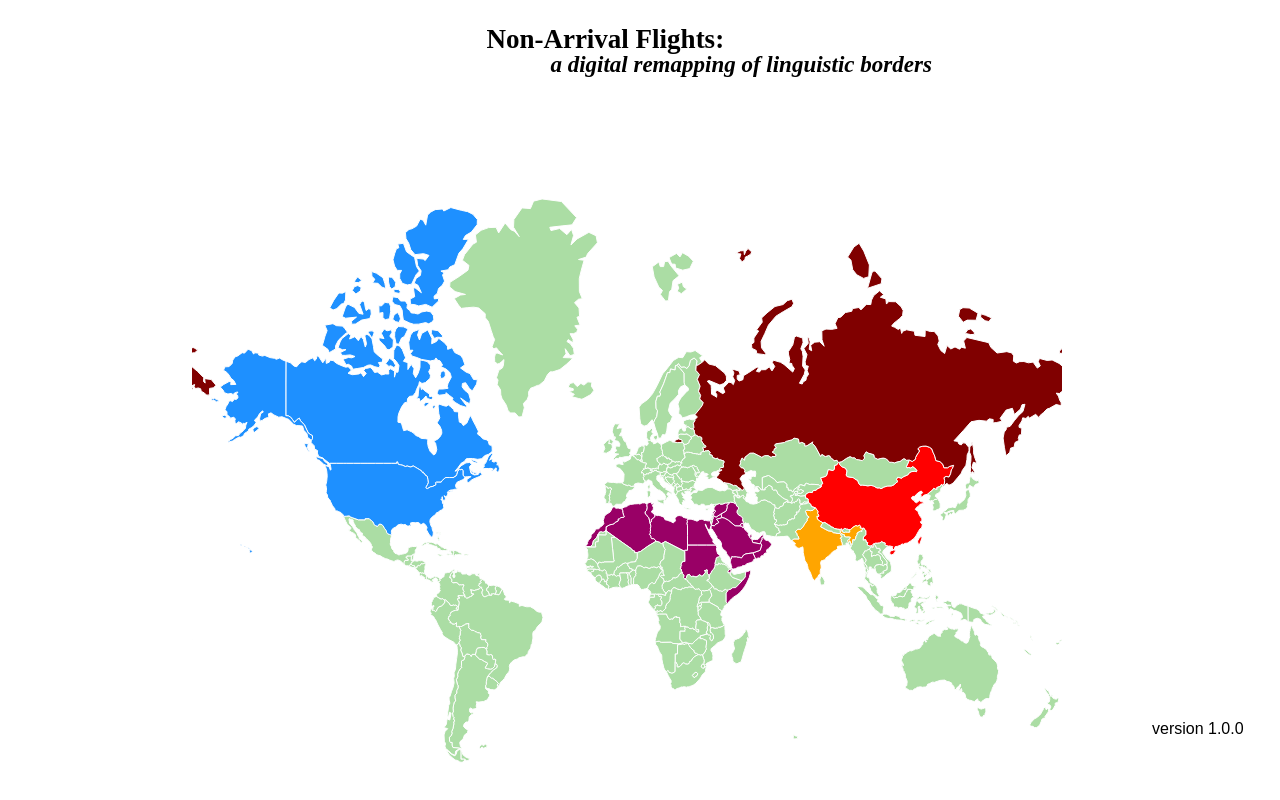
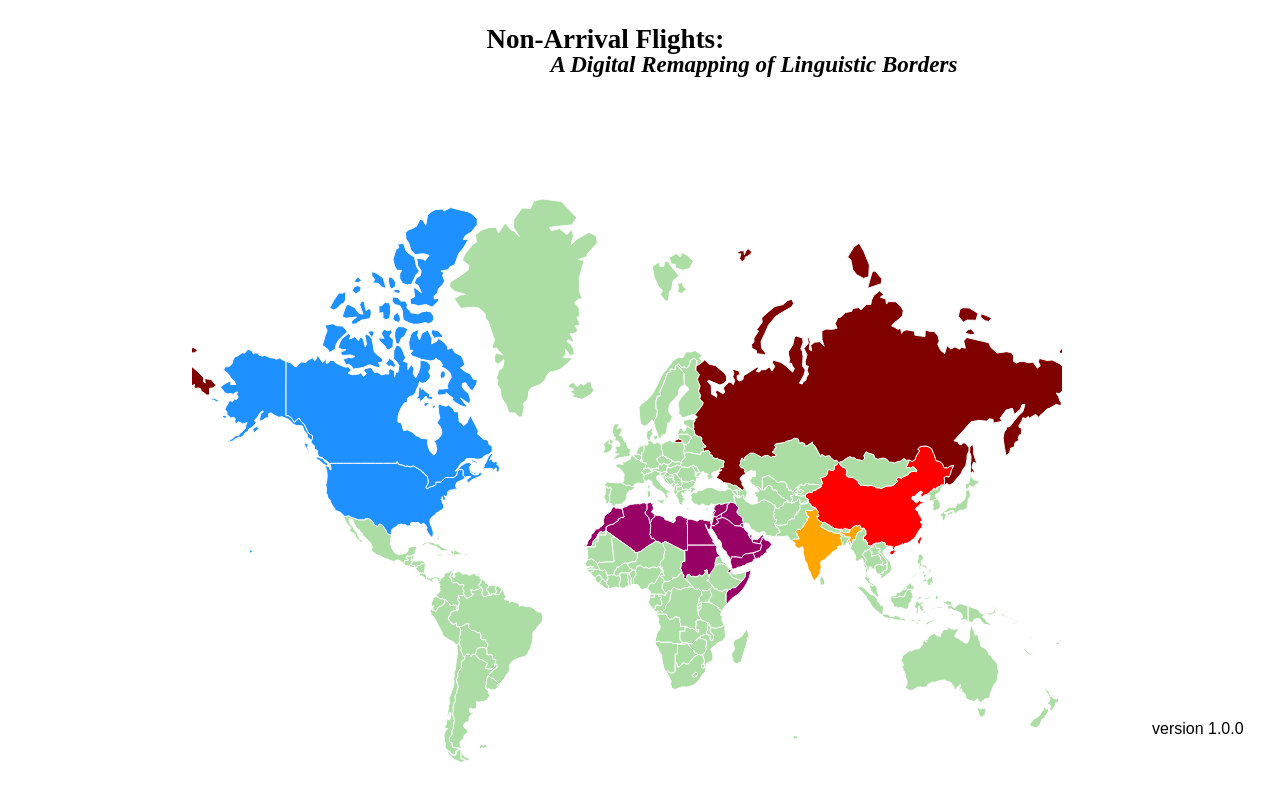
Before and after one commit to peng51/traveler, a plain HTML site: page public_html/world.html in a window 1280 px wide. Drawn offline with Linux system fonts and the light colour scheme.

Commit message:
change title

```diff
--- a/public_html/world.html
+++ b/public_html/world.html
@@ -60,7 +60,7 @@
 	<body>
 		<div id = 'tit'>Non-Arrival Flights: <br />
 			<div id = 'tit2'>
-				a digital remapping of linguistic borders
+				A Digital Remapping of Linguistic Borders
 			</div>
 		</div>
 
```
